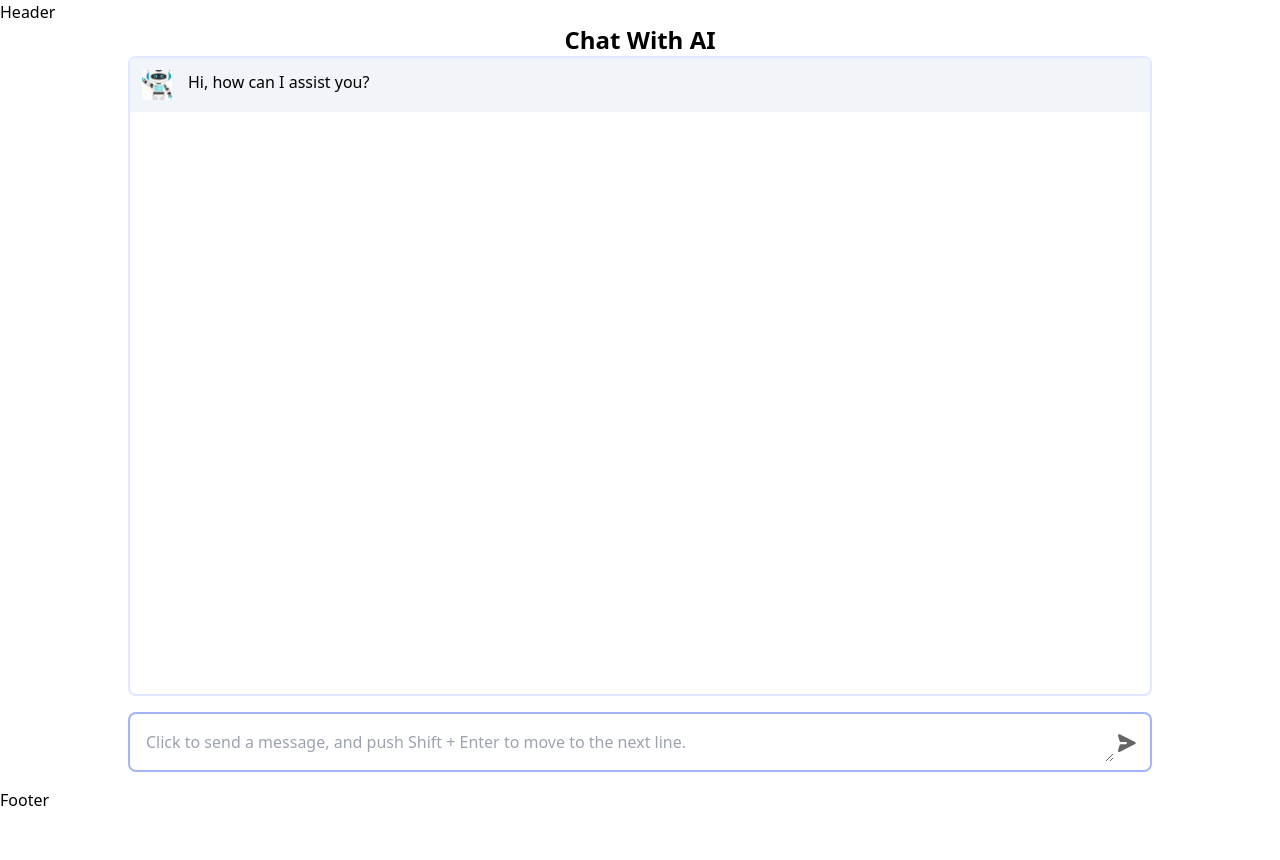
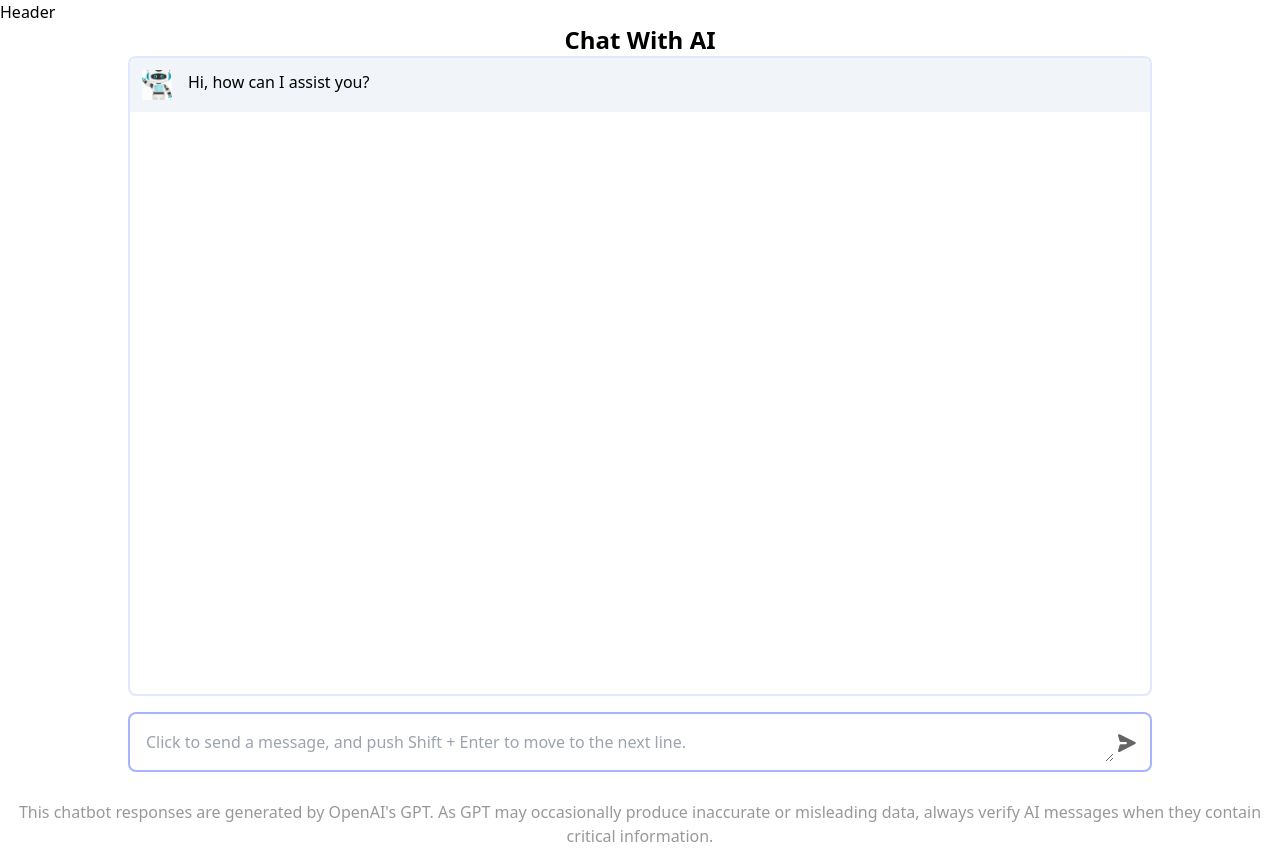
Before and after one commit to rexcare367/Smartchat-RAG, a Next.js app: page / in a window 1280 px wide. Before the commit the page ends 812 px from the top, so only its background shows below. Built offline with nearby package versions, Linux system fonts and the light colour scheme.

Commit message:
Add disclaimer text to the footer component

```diff
--- a/src/components/Layout.tsx
+++ b/src/components/Layout.tsx
@@ -5,7 +5,7 @@ const Header = () => {
 }
 
 const Footer = () => {
-  return <div>Footer</div>
+  return <div className='py-3 text-center opacity-40'>This chatbot responses are generated by OpenAI's GPT. As GPT may occasionally produce inaccurate or misleading data, always verify AI messages when they contain critical information. </div>
 }
 
 const Layout: FC<{ children: ReactNode }>  = ({ children }) => (
```
